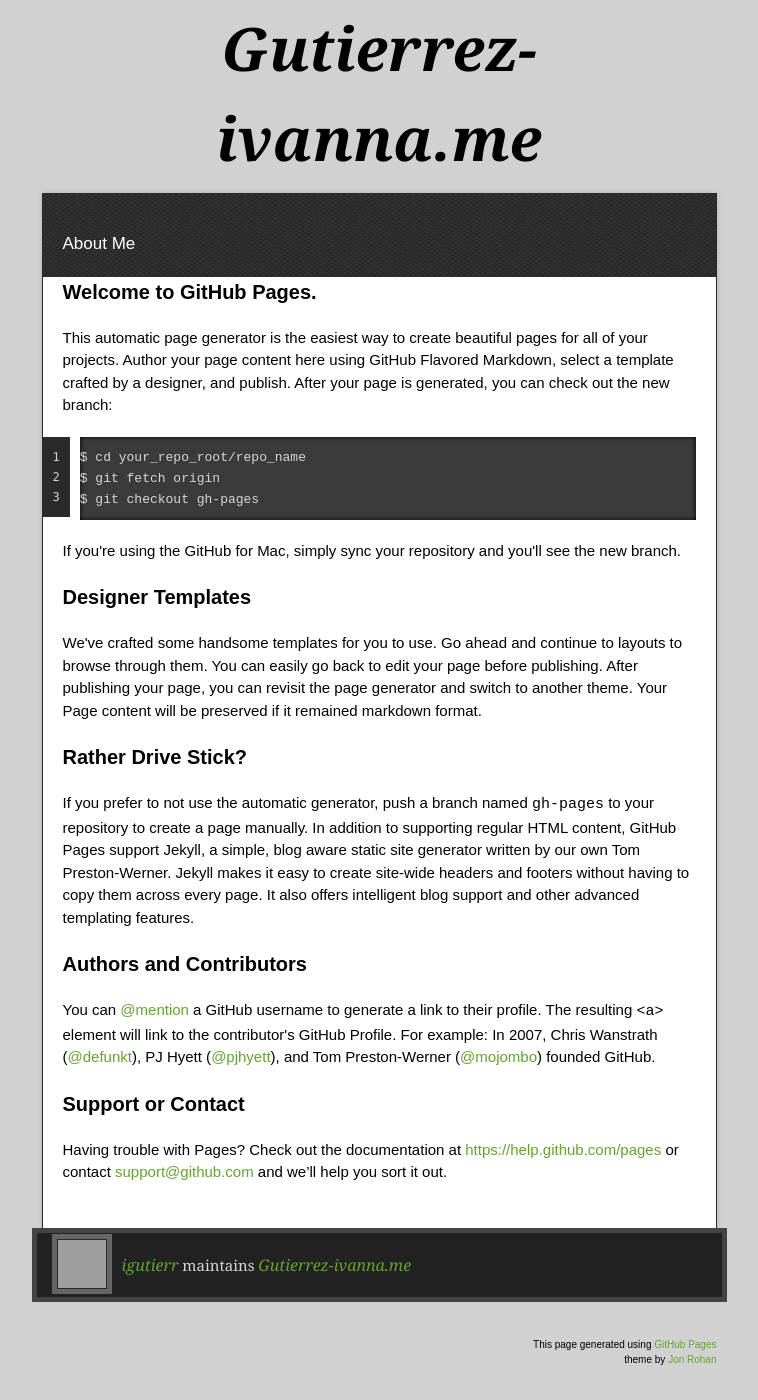
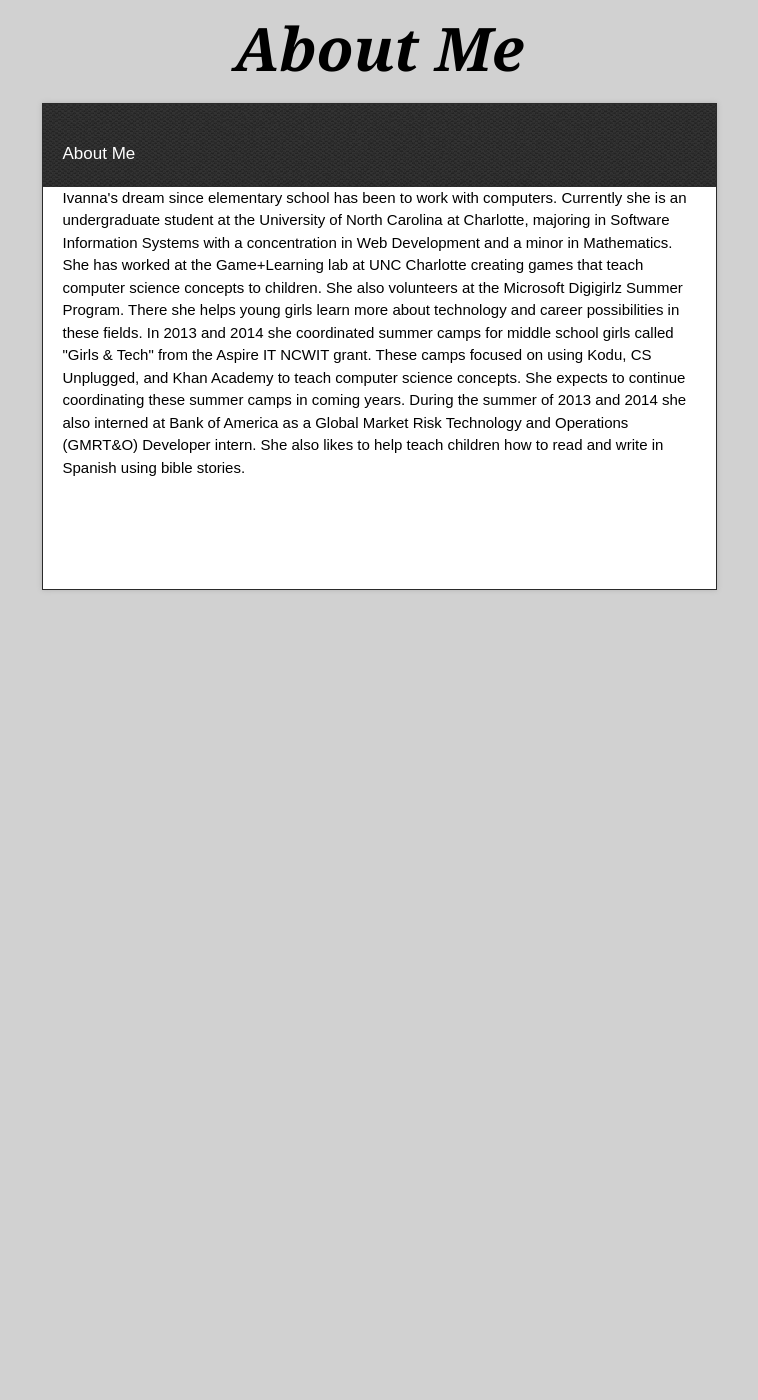
Before and after one commit to igutierr/gutierrez-ivanna.me, a plain HTML site: page index.html in a window 1280 px wide. Shown: the part 27-1427 px from the top of the page, without its empty margins (261-1019 px from the left). After the commit the page ends 800 px from the top, so only its background shows below. Drawn offline with nearby package versions, Linux system fonts and the light colour scheme; grey boxes are pictures that could not be loaded.

Commit message:
Update index.html

```diff
--- a/index.html
+++ b/index.html
@@ -1,6 +1,5 @@
 <!doctype html>
-<!-- The Time Machine GitHub pages theme was designed and developed by Jon Rohan, on Feb 7, 2012. -->
-<!-- Follow him for fun. http://twitter.com/jonrohan. Tail his code on http://github.com/jonrohan -->
+
 <html>
 <head>
   <meta charset="utf-8">
@@ -11,7 +10,7 @@
   <script type="text/javascript" src="https://ajax.googleapis.com/ajax/libs/jquery/1.7.1/jquery.min.js"></script>
   <script type="text/javascript" src="javascripts/script.js"></script>
 
-  <title>Gutierrez-ivanna.me</title>
+  <title>Ivanna A. Gutierrez</title>
   <!--meta name="description" content="some random tagline">
 
   <meta name="viewport" content="width=device-width,initial-scale=1"-->
@@ -22,7 +21,7 @@
 
   <div class="wrapper">
     <header>
-      <h1 class="title">Gutierrez-ivanna.me</h1>
+      <h1 class="title">About Me</h1>
     </header>
     <div id="container">
       <p class="tagline">About Me</p>
@@ -36,56 +35,32 @@
         <span class="blc"></span><span class="trc"></span>
         </div-->
         <article class="markdown-body">
-          <h3>
-<a id="welcome-to-github-pages" class="anchor" href="#welcome-to-github-pages" aria-hidden="true"><span class="octicon octicon-link"></span></a>Welcome to GitHub Pages.</h3>
+          <p>Ivanna's dream since elementary school has been to work with computers. Currently she is an
 
-<p>This automatic page generator is the easiest way to create beautiful pages for all of your projects. Author your page content here using GitHub Flavored Markdown, select a template crafted by a designer, and publish. After your page is generated, you can check out the new branch:</p>
+undergraduate student at the University of North Carolina at Charlotte, majoring in Software
 
-<pre><code>$ cd your_repo_root/repo_name
-$ git fetch origin
-$ git checkout gh-pages
-</code></pre>
+Information Systems with a concentration in Web Development and a minor in Mathematics.
 
-<p>If you're using the GitHub for Mac, simply sync your repository and you'll see the new branch.</p>
+She has worked at the Game+Learning lab at UNC Charlotte creating games that teach
 
-<h3>
-<a id="designer-templates" class="anchor" href="#designer-templates" aria-hidden="true"><span class="octicon octicon-link"></span></a>Designer Templates</h3>
+computer science concepts to children. She also volunteers at the Microsoft Digigirlz Summer
 
-<p>We've crafted some handsome templates for you to use. Go ahead and continue to layouts to browse through them. You can easily go back to edit your page before publishing. After publishing your page, you can revisit the page generator and switch to another theme. Your Page content will be preserved if it remained markdown format.</p>
+Program. There she helps young girls learn more about technology and career possibilities in
 
-<h3>
-<a id="rather-drive-stick" class="anchor" href="#rather-drive-stick" aria-hidden="true"><span class="octicon octicon-link"></span></a>Rather Drive Stick?</h3>
+these fields. In 2013 and 2014 she coordinated summer camps for middle school girls called
 
-<p>If you prefer to not use the automatic generator, push a branch named <code>gh-pages</code> to your repository to create a page manually. In addition to supporting regular HTML content, GitHub Pages support Jekyll, a simple, blog aware static site generator written by our own Tom Preston-Werner. Jekyll makes it easy to create site-wide headers and footers without having to copy them across every page. It also offers intelligent blog support and other advanced templating features.</p>
+"Girls & Tech" from the Aspire IT NCWIT grant. These camps focused on using Kodu, CS
 
-<h3>
-<a id="authors-and-contributors" class="anchor" href="#authors-and-contributors" aria-hidden="true"><span class="octicon octicon-link"></span></a>Authors and Contributors</h3>
+Unplugged, and Khan Academy to teach computer science concepts. She expects to continue
 
-<p>You can <a href="https://github.com/blog/821" class="user-mention">@mention</a> a GitHub username to generate a link to their profile. The resulting <code>&lt;a&gt;</code> element will link to the contributor's GitHub Profile. For example: In 2007, Chris Wanstrath (<a href="https://github.com/defunkt" class="user-mention">@defunkt</a>), PJ Hyett (<a href="https://github.com/pjhyett" class="user-mention">@pjhyett</a>), and Tom Preston-Werner (<a href="https://github.com/mojombo" class="user-mention">@mojombo</a>) founded GitHub.</p>
+coordinating these summer camps in coming years. During the summer of 2013 and 2014 she
 
-<h3>
-<a id="support-or-contact" class="anchor" href="#support-or-contact" aria-hidden="true"><span class="octicon octicon-link"></span></a>Support or Contact</h3>
+also interned at Bank of America as a Global Market Risk Technology and Operations
 
-<p>Having trouble with Pages? Check out the documentation at <a href="https://help.github.com/pages">https://help.github.com/pages</a> or contact <a href="mailto:support@github.com">support@github.com</a> and we’ll help you sort it out.</p>
-        </article>
-      </div>
-    </div>
-    <footer>
-      <div class="owner">
-      <p><a href="https://github.com/igutierr" class="avatar"><img src="https://avatars2.githubusercontent.com/u/9004070?v=3&amp;s=60" width="48" height="48"></a> <a href="https://github.com/igutierr">igutierr</a> maintains <a href="https://github.com/igutierr/gutierrez-ivanna.me">Gutierrez-ivanna.me</a></p>
+(GMRT&O) Developer intern. She also likes to help teach children how to read and write in
 
+Spanish using bible stories.</p>
 
-      </div>
-      <div class="creds">
-        <small>This page generated using <a href="http://pages.github.com/">GitHub Pages</a><br>theme by <a href="https://twitter.com/jonrohan/">Jon Rohan</a></small>
-      </div>
-    </footer>
-  </div>
-  <div class="current-section">
-    <a href="#top">Scroll to top</a>
-    <a href="https://github.com/igutierr/gutierrez-ivanna.me/tarball/master" class="tar">tar</a><a href="https://github.com/igutierr/gutierrez-ivanna.me/zipball/master" class="zip">zip</a><a href="" class="code">source code</a>
-    <p class="name"></p>
-  </div>
 
 
 </body>
```
